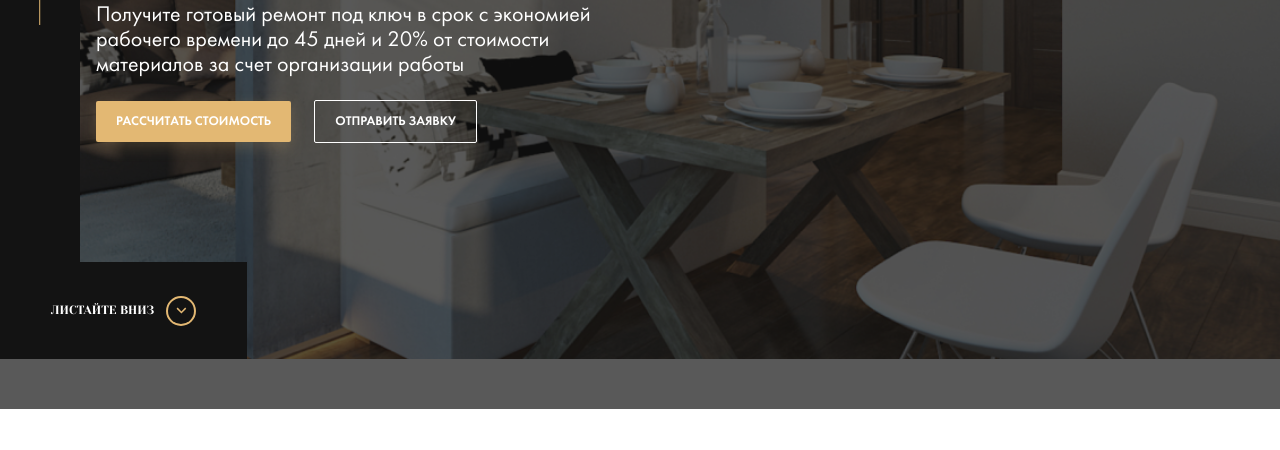
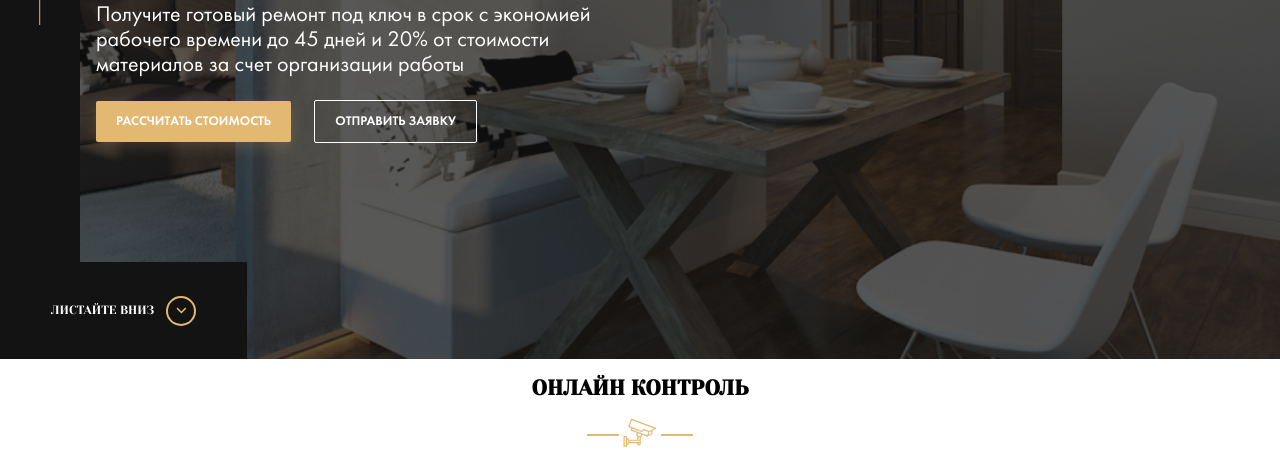
Before and after one commit to Elektrofuxia/repair-design, a website: page index.html in a window 1280 px wide. Shown: the part 441-891 px from the top of the page. Before the commit the page ends 850 px from the top, so only its background shows below. Drawn offline with Linux system fonts and the light colour scheme; files whose address does not match are found by name.

Commit message:
feat: add control section and move body settings in _settings.sass

```diff
--- a/index.html
+++ b/index.html
@@ -46,6 +46,21 @@
    <a href="#" class="hero__scroll-down">листайте вниз</a>
   </section>
   <!-- /.hero -->
+  <section class="section control">
+   <div class="container">
+    <div class="section-title">
+     <h2 class="section-title__heading">Онлайн контроль</h2>
+     <!-- /.section-title__heading -->
+     <div class="section-title__image">
+      <img src="img/video.svg" alt="video">
+     </div>
+     <!-- /.section-title__image -->
+    </div>
+    <!-- /.section-title -->
+   </div>
+   <!-- /.container -->
+  </section>
+  <!-- /.section control -->
  </main>
 </body>
 </html>
--- /dev/null
+++ b/sass/_settings.sass
@@ -0,0 +1,20 @@
+*, *:before, *:after
+ box-sizing: border-box
+body
+ font-family: 'Futura Book', sans-serif
+ font-size: 14px
+.section
+ &-title
+  text-align: center
+  text-transform: uppercase
+  font-family: 'Yeseva One', cursive
+  &__image
+  display: flex
+  justify-content: center
+  align-items: center
+   &::before, &::after
+    content: ''
+    width: 32px
+    height: 2px
+    background-color: $primary
+    margin: 0 10px
--- a/sass/style.sass
+++ b/sass/style.sass
@@ -3,11 +3,7 @@
 @import 'variables'
 @import 'interface'
 @import 'grid'
+@import 'settings'
 @import 'templates/header'
 @import 'templates/hero'
-
-*, *:before, *:after
- box-sizing: border-box
-body
- font-family: 'Futura Book', sans-serif
- font-size: 14px
+@import 'templates/control'
--- a/sass/templates/_hero.sass
+++ b/sass/templates/_hero.sass
@@ -11,6 +11,8 @@
  &::before
   content: ''
   position: absolute
+  top: 0
+  left: 0
   width: 100%
   height: 100%
   background-color: rgba($dark, 0.7)
```
Also changed, not shown: css/style.css, img/video.svg (added), sass/templates/_control.sass (added).
